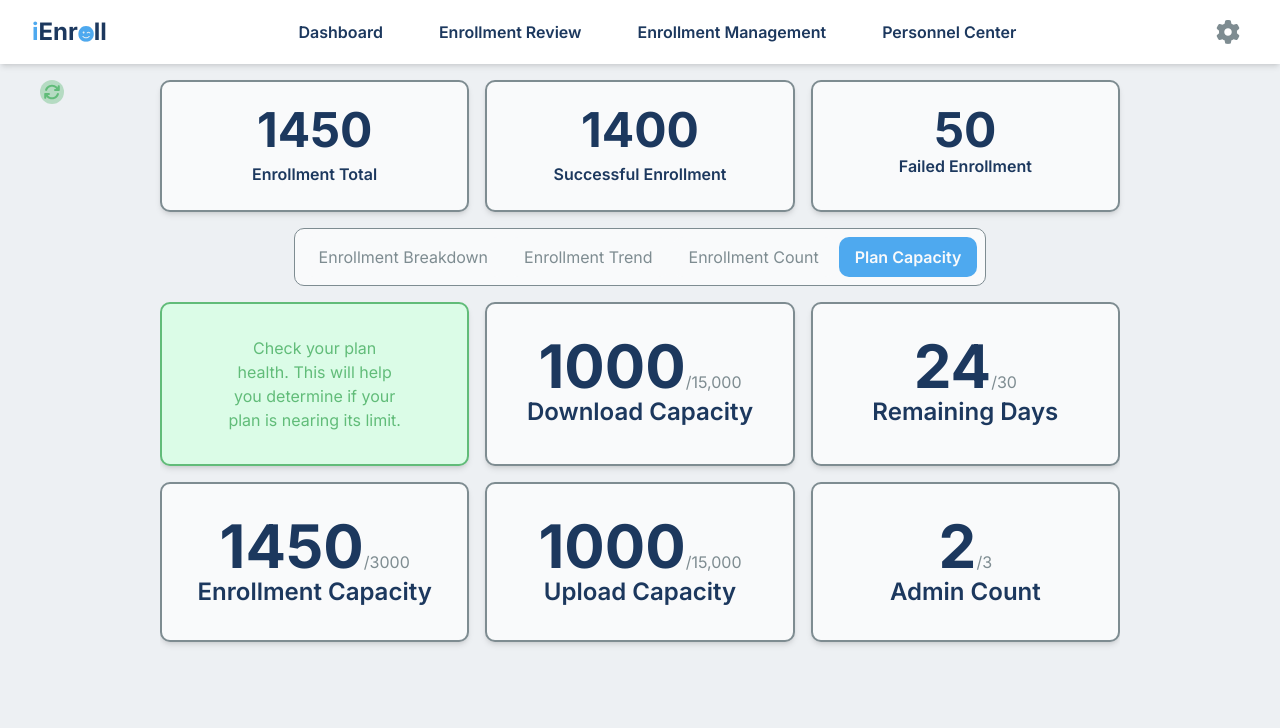
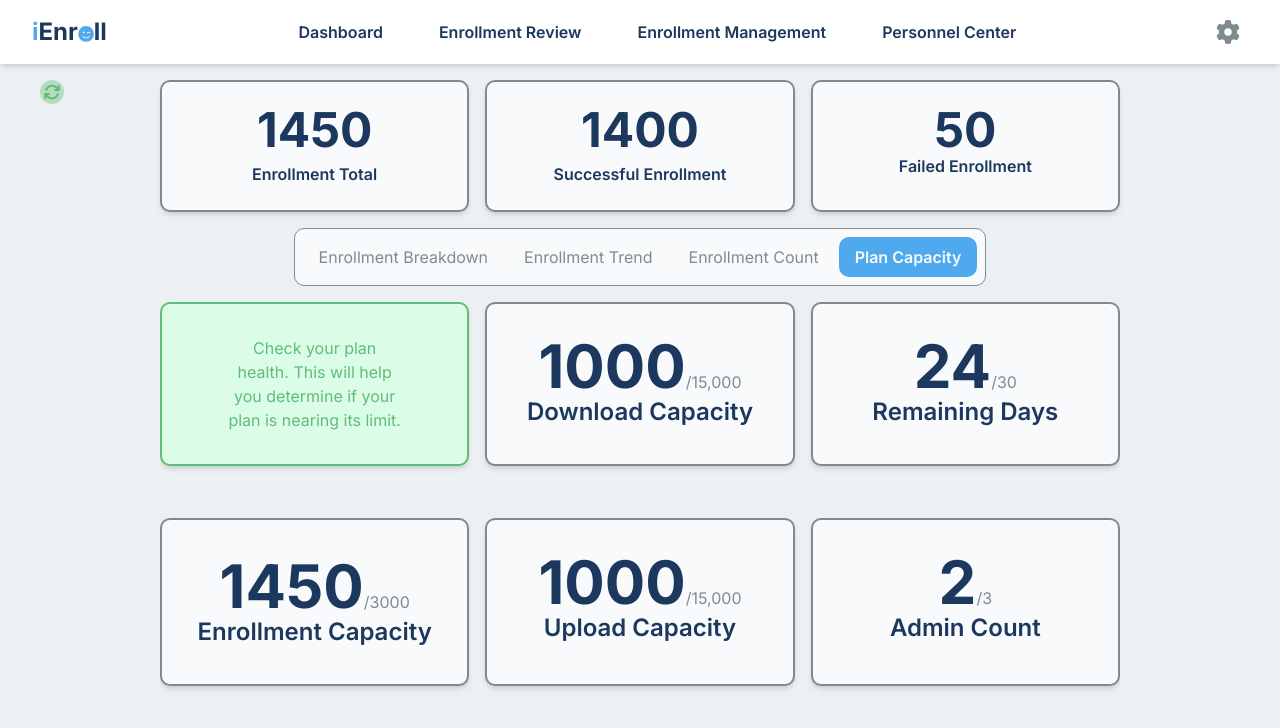
Before and after one commit to marcusAlmo/iEnroll, a React (Vite) app in the folder client/: page /admin/dashboard/plan-capacity in a window 1280 px wide. Both pictures are taken after a click on the button "Plan Capacity". Shown: the top 728 px of the page. Built offline with nearby package versions, Linux system fonts and the light colour scheme.

Commit message:
refactor: adjusted margin

```diff
--- a/client/src/app/admin/pages/dashboard/plan-capacity/plancapacity.tsx
+++ b/client/src/app/admin/pages/dashboard/plan-capacity/plancapacity.tsx
@@ -4,7 +4,7 @@ import React from 'react'
 export default function plancapacity() {
   return (
     <div className='grid grid-cols-1 md:grid-cols-2 lg:grid-cols-3 gap-4 text-primary '>
-        <div className="border-2 shadow-md rounded-lg py-8 px-4 flex justify-center items-center bg-green-100 border-success">
+        <div className="border-2 shadow-md rounded-lg py-8 px-4 flex justify-center items-center  bg-green-100 border-success">
             <p className="w-44 text-success text-center">
                 Check your plan health. This will help you determine if your plan is nearing its limit.
             </p>
@@ -17,15 +17,15 @@ export default function plancapacity() {
             <p className='text-text-2'><span className='text-6xl font-bold text-primary'>24</span>/30</p>
             <p className='text-2xl font-semibold'>Remaining Days</p>
         </div>
-        <div className="border-2 border-text-2 text-center shadow-md bg-background rounded-lg py-8">
+        <div className="border-2 border-text-2 text-center shadow-md bg-background rounded-lg py-9 mt-9">
             <p className='text-text-2'><span className='text-6xl font-bold text-primary'>1450</span>/3000</p>
             <p className='text-2xl font-semibold'>Enrollment Capacity</p>
         </div>
-        <div className="border-2 border-text-2 text-center shadow-md bg-background rounded-lg py-8">
+        <div className="border-2 border-text-2 text-center shadow-md bg-background rounded-lg py-8 mt-9">
             <p className='text-text-2'><span className='text-6xl font-bold text-primary'>1000</span>/15,000</p>
             <p className='text-2xl font-semibold'>Upload Capacity</p>
         </div>
-        <div className="border-2 border-text-2 text-center shadow-md bg-background rounded-lg py-8">
+        <div className="border-2 border-text-2 text-center shadow-md bg-background rounded-lg py-8 mt-9">
             <p className='text-text-2'><span className='text-6xl font-bold text-primary'>2</span>/3</p>
             <p className='text-2xl font-semibold'>Admin Count</p>
         </div>
```
